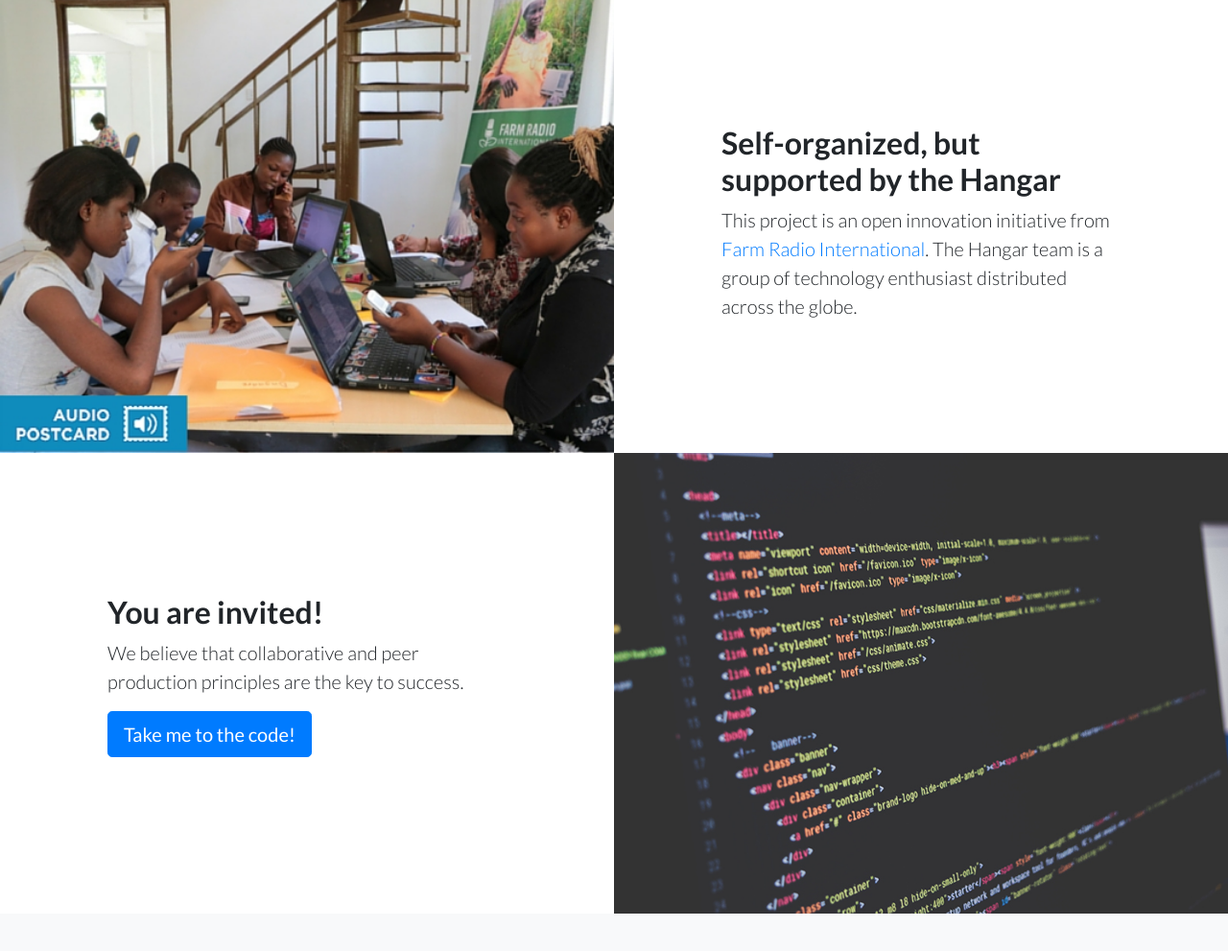
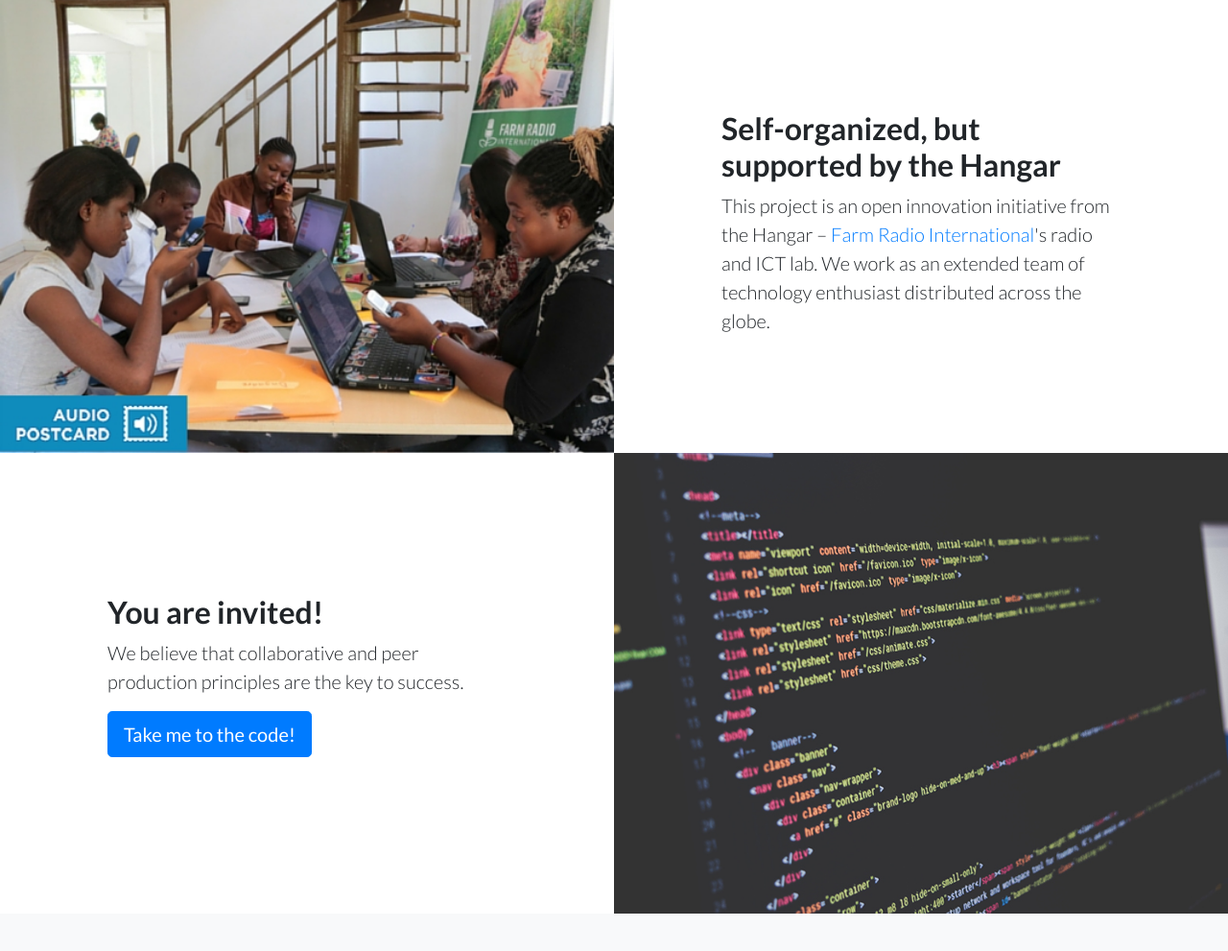
Before and after one commit to FarmRadioHangar/open-interactivity-engine, a plain HTML site: page index.html in a window 1280 px wide. Shown: the part 1138-2129 px from the top of the page at 96% size. Drawn offline with Linux system fonts and the light colour scheme.

Commit message:
Update index.html

```diff
--- a/index.html
+++ b/index.html
@@ -72,7 +72,7 @@
           <div class="col-lg-6 text-white showcase-img" style="background-image: url('img/bg-showcase-3.jpg');"></div>
           <div class="col-lg-6 my-auto showcase-text">
             <h2>Self-organized, but supported by the Hangar</h2>
-            <p class="lead mb-0">This project is an open innovation initiative from <a href="http://www.farmradio.org/">Farm Radio International</a>. The Hangar team is a group of technology enthusiast distributed across the globe.</p>
+            <p class="lead mb-0">This project is an open innovation initiative from the Hangar &ndash; <a href="http://www.farmradio.org/">Farm Radio International</a>'s radio and ICT lab. We work as an extended team of technology enthusiast distributed across the globe.</p>
           </div>
         </div>
         <div class="row no-gutters">
```
